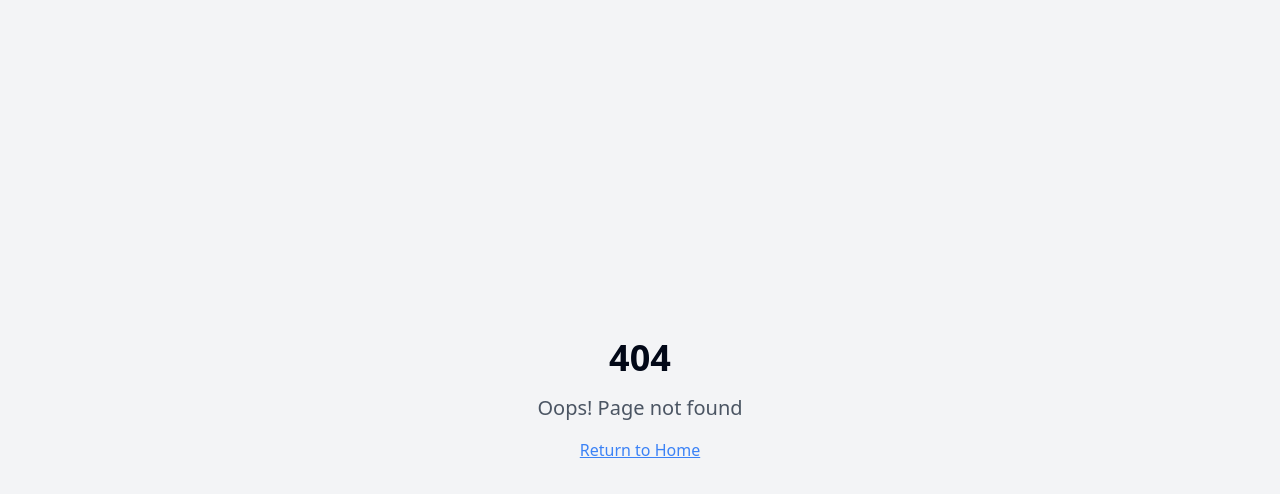
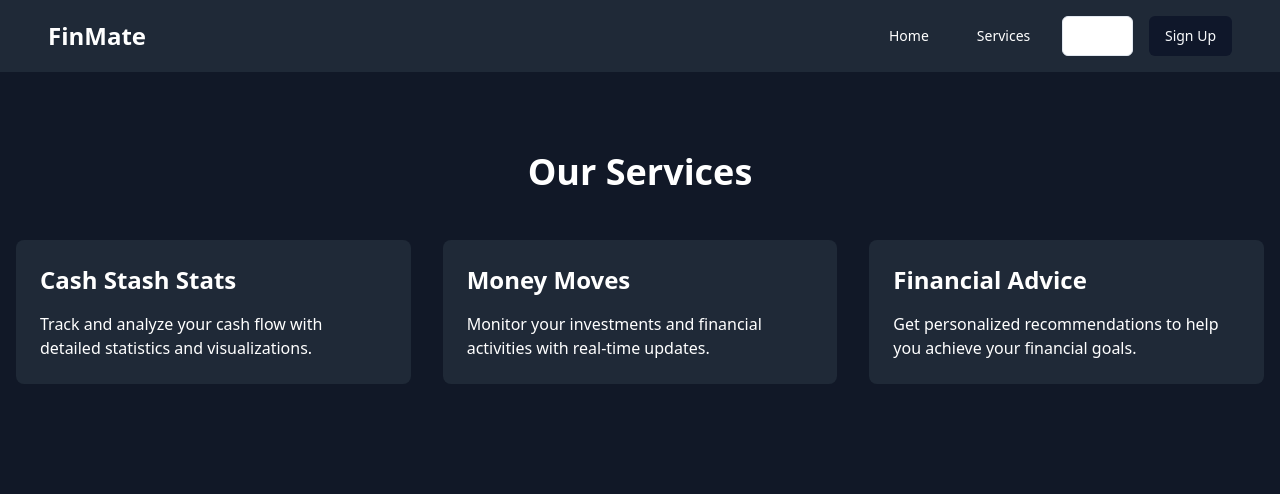
Before and after one commit to ShreyaRajagopal/finmate-web-remodel, a React (Vite) app: page /services in a window 1280 px wide. Before the commit this address had no page. Shown: the top 494 px of the page. Built offline with nearby package versions, Linux system fonts and the light colour scheme.

Commit message:
Fix: Web page not rendering
Troubleshoot web page rendering issues.

```diff
--- a/src/App.tsx
+++ b/src/App.tsx
@@ -1,9 +1,11 @@
+
 import { Toaster } from "@/components/ui/toaster";
 import { Toaster as Sonner } from "@/components/ui/sonner";
 import { TooltipProvider } from "@/components/ui/tooltip";
 import { QueryClient, QueryClientProvider } from "@tanstack/react-query";
 import { BrowserRouter, Routes, Route } from "react-router-dom";
 import Index from "./pages/Index";
+import Services from "./pages/Services";
 import NotFound from "./pages/NotFound";
 
 const queryClient = new QueryClient();
@@ -16,6 +18,7 @@ const App = () => (
       <BrowserRouter>
         <Routes>
           <Route path="/" element={<Index />} />
+          <Route path="/services" element={<Services />} />
           {/* ADD ALL CUSTOM ROUTES ABOVE THE CATCH-ALL "*" ROUTE */}
           <Route path="*" element={<NotFound />} />
         </Routes>
--- a/src/pages/Index.tsx
+++ b/src/pages/Index.tsx
@@ -1,11 +1,43 @@
-// Update this page (the content is just a fallback if you fail to update the page)
+
+import React from "react";
+import { Button } from "@/components/ui/button";
+import { Link } from "react-router-dom";
 
 const Index = () => {
   return (
-    <div className="min-h-screen flex items-center justify-center bg-gray-100">
-      <div className="text-center">
-        <h1 className="text-4xl font-bold mb-4">Welcome to Your Blank App</h1>
-        <p className="text-xl text-gray-600">Start building your amazing project here!</p>
+    <div className="min-h-screen bg-gray-900 text-white">
+      {/* Navbar */}
+      <nav className="bg-gray-800 p-4">
+        <div className="container mx-auto flex justify-between items-center">
+          <h1 className="text-2xl font-bold">FinMate</h1>
+          <div className="flex gap-4">
+            <Button variant="ghost" asChild>
+              <Link to="/">Home</Link>
+            </Button>
+            <Button variant="ghost" asChild>
+              <Link to="/services">Services</Link>
+            </Button>
+            <Button variant="outline">Login</Button>
+            <Button>Sign Up</Button>
+          </div>
+        </div>
+      </nav>
+
+      {/* Hero Section */}
+      <div className="container mx-auto py-20 px-4">
+        <div className="max-w-3xl">
+          <h1 className="text-5xl font-bold mb-6">Smart Financial Management For Everyone</h1>
+          <p className="text-xl mb-8">
+            Take control of your finances with our comprehensive platform. Track expenses,
+            monitor investments, and reach your financial goals faster.
+          </p>
+          <div className="flex gap-4">
+            <Button size="lg">Get Started</Button>
+            <Button variant="outline" size="lg" asChild>
+              <Link to="/services">Discover Platform</Link>
+            </Button>
+          </div>
+        </div>
       </div>
     </div>
   );
--- /dev/null
+++ b/src/pages/Services.tsx
@@ -0,0 +1,49 @@
+
+import React from "react";
+import { Link } from "react-router-dom";
+import { Button } from "@/components/ui/button";
+
+const Services = () => {
+  return (
+    <div className="min-h-screen bg-gray-900 text-white">
+      {/* Navbar */}
+      <nav className="bg-gray-800 p-4">
+        <div className="container mx-auto flex justify-between items-center">
+          <h1 className="text-2xl font-bold">FinMate</h1>
+          <div className="flex gap-4">
+            <Button variant="ghost" asChild>
+              <Link to="/">Home</Link>
+            </Button>
+            <Button variant="ghost" asChild>
+              <Link to="/services">Services</Link>
+            </Button>
+            <Button variant="outline">Login</Button>
+            <Button>Sign Up</Button>
+          </div>
+        </div>
+      </nav>
+
+      {/* Services Section */}
+      <div className="container mx-auto py-20 px-4">
+        <h2 className="text-4xl font-bold mb-12 text-center">Our Services</h2>
+
+        <div className="grid md:grid-cols-3 gap-8">
+          <div className="bg-gray-800 p-6 rounded-lg">
+            <h3 className="text-2xl font-bold mb-4">Cash Stash Stats</h3>
+            <p>Track and analyze your cash flow with detailed statistics and visualizations.</p>
+          </div>
+          <div className="bg-gray-800 p-6 rounded-lg">
+            <h3 className="text-2xl font-bold mb-4">Money Moves</h3>
+            <p>Monitor your investments and financial activities with real-time updates.</p>
+          </div>
+          <div className="bg-gray-800 p-6 rounded-lg">
+            <h3 className="text-2xl font-bold mb-4">Financial Advice</h3>
+            <p>Get personalized recommendations to help you achieve your financial goals.</p>
+          </div>
+        </div>
+      </div>
+    </div>
+  );
+};
+
+export default Services;
```
